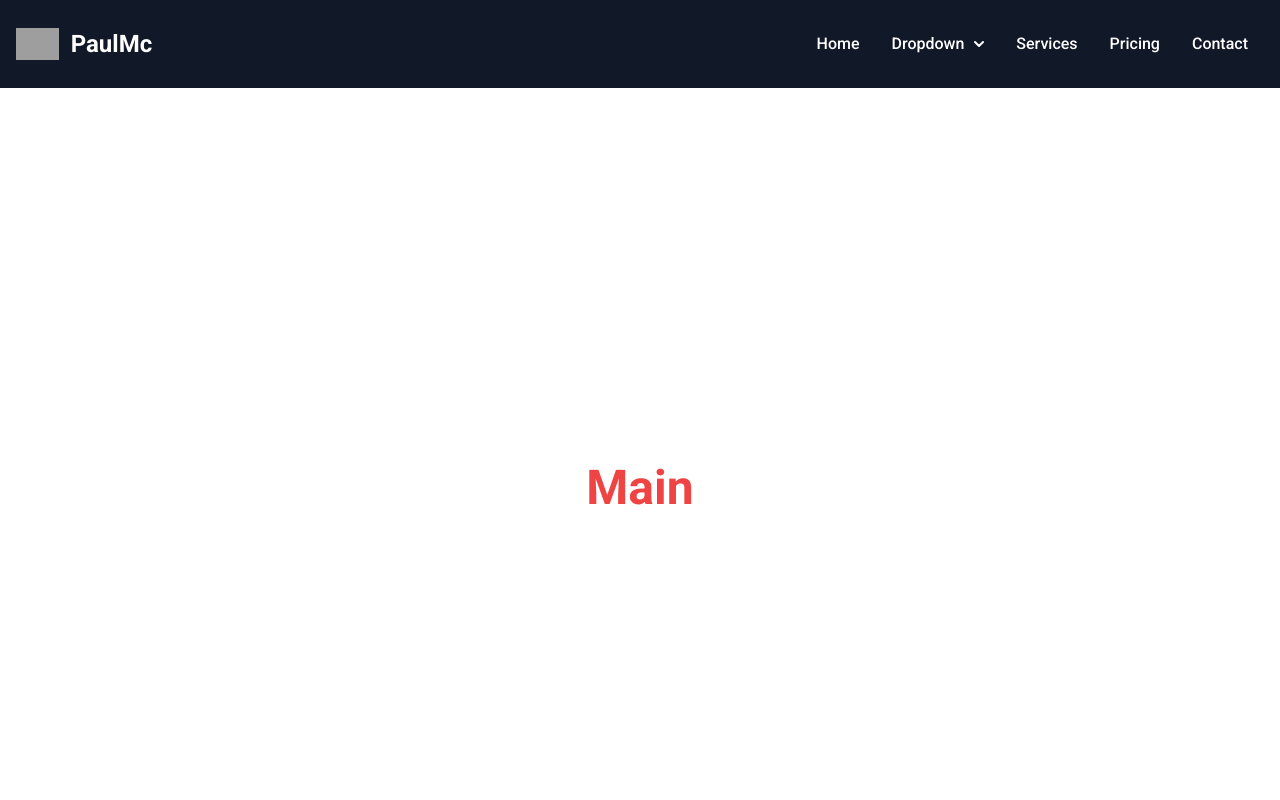
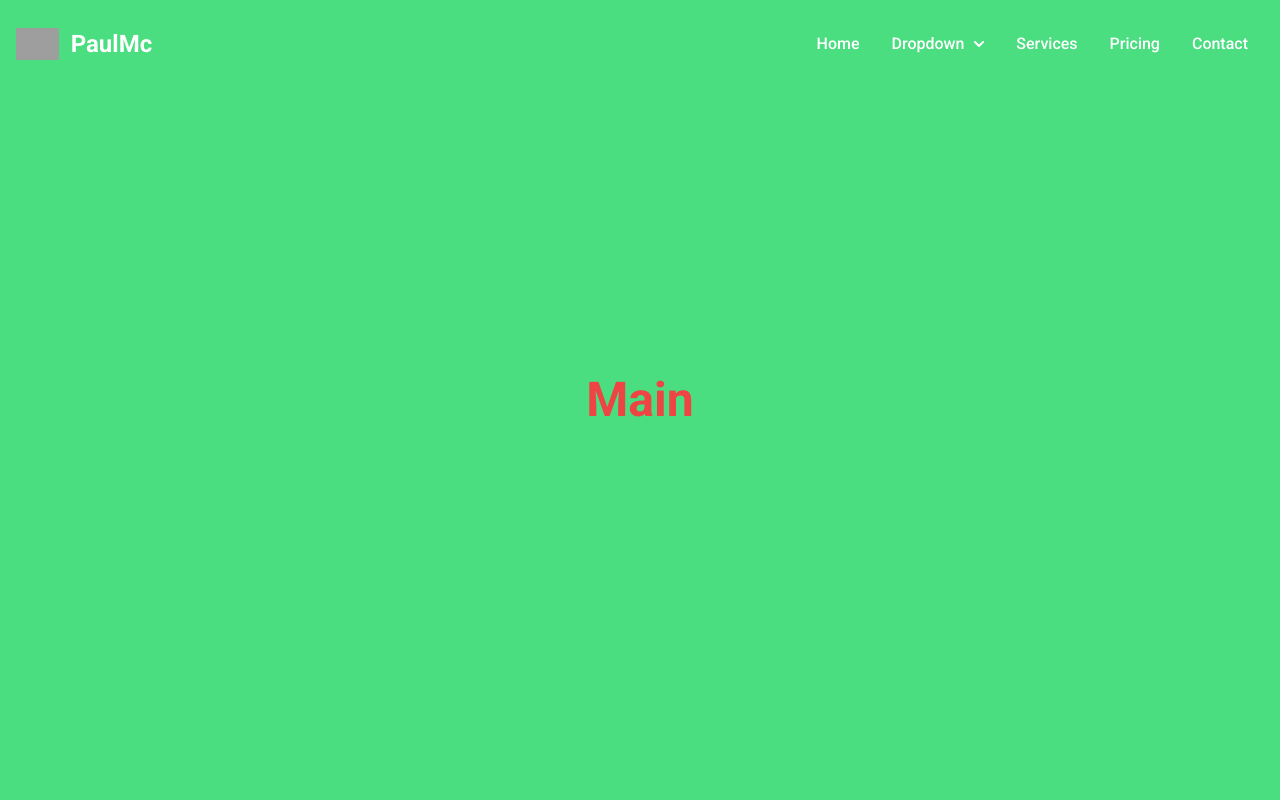
Before and after one commit to pmcd20/sampleSite, a React (Create React App) app: page / in a window 1280 px wide. Shown: the top 800 px of the page. Built offline with nearby package versions, Linux system fonts and the light colour scheme; grey boxes are pictures that could not be loaded.

Commit message:
Added nav fixed and hide

```diff
--- a/src/components/main.jsx
+++ b/src/components/main.jsx
@@ -1,7 +1,11 @@
+
+
 const Main = () => {
     return (
-        <section id="#home" className="h-screen flex items-center justify-center">
-            <h2 className="text-5xl font-bold text-red-500">Main</h2>
+        <section
+            id="home"
+            className="h-screen flex items-center justify-center bg-green-400 bg-cover bg-center"
+        ><h2 className="text-5xl font-bold text-red-500">Main</h2>
         </section>
     );
 };
--- a/src/components/nav.jsx
+++ b/src/components/nav.jsx
@@ -4,7 +4,9 @@ import { Link } from 'react-router-dom'; // Import Link from react-router-dom
 const Nav = () => {
   const [isMenuOpen, setIsMenuOpen] = useState(false);
   const [isDropdownOpen, setIsDropdownOpen] = useState(false);
+  const [isScrolled, setIsScrolled] = useState(false); // New state to track scrolling
   const dropdownRef = useRef(null);
+
 
   // Close dropdown if click happens outside
   useEffect(() => {
@@ -20,8 +22,25 @@ const Nav = () => {
     };
   }, [dropdownRef]);
 
+  // Detect scroll position to change navbar background
+  useEffect(() => {
+    const handleScroll = () => {
+      if (window.scrollY > 50) { // Change this value to determine when the background should change
+        setIsScrolled(true);
+      } else {
+        setIsScrolled(false);
+      }
+    };
+
+    window.addEventListener('scroll', handleScroll);
+    return () => {
+      window.removeEventListener('scroll', handleScroll);
+    };
+  }, []);
+
   return (
-    <nav className="bg-gray-900 border-gray-700">
+    <nav
+      className={` bg-gray-900 md:${isScrolled ? 'bg-gray-900' : 'bg-transparent'} fixed top-0 left-0 w-full z-50 transition-all duration-300`}>
       <div className="max-w-screen-xl flex flex-wrap items-center justify-between mx-auto p-4">
         <a href="#" className="flex items-center space-x-3 rtl:space-x-reverse">
           <img
@@ -59,7 +78,11 @@ const Nav = () => {
           className={`${isMenuOpen ? '' : 'hidden'} w-full md:block md:w-auto`}
           id="navbar-dropdown"
         >
-          <ul className="flex flex-col font-medium p-4 mt-4 border border-gray-700 rounded-lg bg-gray-800 md:space-x-8 rtl:space-x-reverse md:flex-row md:mt-0 md:border-0 md:bg-gray-900">
+          <ul
+            className={`flex flex-col font-medium p-4 mt-4 border border-gray-700 rounded-lg
+              md:space-x-8 rtl:space-x-reverse md:flex-row md:mt-0 md:border-0 `}
+          >
+
             <li>
               <Link to="/"
 
--- a/tailwind.config.js
+++ b/tailwind.config.js
@@ -4,7 +4,10 @@ module.exports = {
     './src/**/*.{js,jsx,ts,tsx}',  // Ensure it includes JSX and TSX files
   ],
   theme: {
-    extend: {},
+    extend: {
+      // backgroundImage: theme => ({
+      //   'architect': "url('/content/bg_planning.jpg')",
+      // })
+    },
   },
-  plugins: [],
-};
+}
```
Also changed, not shown: public/content/bg_planning.jpg (added), src/img/bg_planning.jpg (added).
